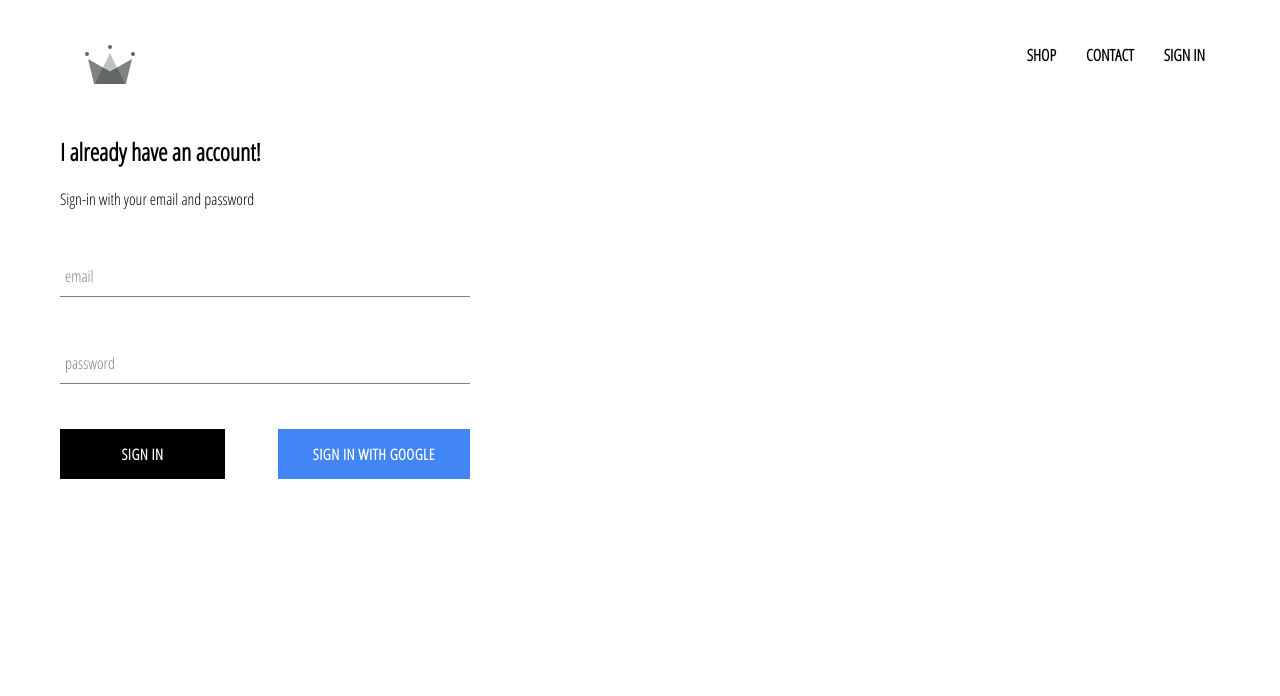
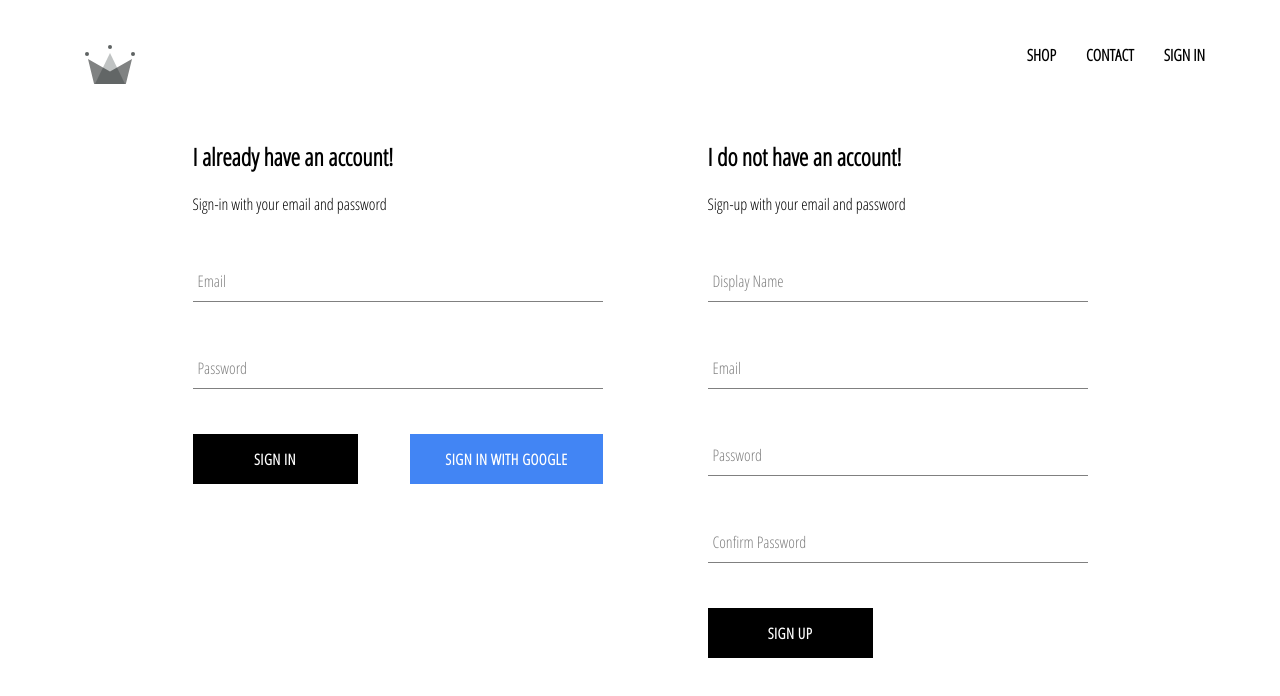
Before and after one commit to fabiowood/virtual-store-app-project, a React (Create React App) app: page /sign-in in a window 1280 px wide. Shown: the top 696 px of the page. Built offline with nearby package versions, Linux system fonts and the light colour scheme; no server answers.

Commit message:
Finished SignIn and SignUp components, with the email and password login method

```diff
--- a/src/App.js
+++ b/src/App.js
@@ -8,7 +8,7 @@
 import ShopPage from './pages/shop-page/shop-page.component';
 import Header from './components/header/header.component';
 import SignInSignUpPage from './pages/sign-in-and-sign-up/sign-in-and-sign-up.component';
-import { auth } from './firebase/firebase.utilities';
+import { auth, createUserProfileDocument } from './firebase/firebase.utilities';
 
 class App extends Component {
   constructor(){
@@ -27,10 +27,25 @@
   unsubscribeFromAuth = null;
 
   componentDidMount() {
-    this.unsubscribeFromAuth = auth.onAuthStateChanged(user => {
-      this.setState({
-        currentUser: user,
-      })
+    this.unsubscribeFromAuth = auth.onAuthStateChanged( async userAuth => {
+      if(userAuth) {
+
+        // if the user is authenticated, then we find the document reference object, and then the snapshot. However, to access the user properties, we need to call the .data() method and combine it to the user id. By then, it will be possible to confirm to the application that the user is actually logged in, because now we are storing the user object in our application.
+
+        const userRef = await createUserProfileDocument(userAuth);
+        userRef.onSnapshot(snapshot => {
+          this.setState({
+            currentUser: {
+              id: snapshot.id,
+              ...snapshot.data()
+            }
+          }, () => console.log(this.state))
+        })
+      } else {
+        this.setState({
+          currentUser: userAuth
+        }, () => console.log(this.state))
+      }
     })
   }
 
--- a/src/components/header/header.component.jsx
+++ b/src/components/header/header.component.jsx
@@ -3,6 +3,10 @@
 import { ReactComponent as Logo } from "../../assets/crown.svg";
 import "./header.styles.scss";
 import { auth } from '../../firebase/firebase.utilities';
+
+ // We are receiving the current user to define what to display inside the header. If the user is logged, we should display a sign-out option. Ohterwise, we will display a sign-in option.
+
+ // For that, we need to import the auth() method from Firebase.
 
 // The signOut() is a method provided by Firebase.
 
@@ -12,7 +16,7 @@
       <Link to="/" className="logo-container" alt="shop logo">
         <Logo className='logo' />
       </Link>
-      <navbar className='options'>
+      <nav className='options'>
         <Link to='/shop' className='option'>
           SHOP
         </Link>
@@ -28,7 +32,7 @@
             SIGN IN
             </Link>)
         }
-      </navbar>
+      </nav>
     </header>
   );
 };
--- a/src/components/sign-in/sign-in.component.jsx
+++ b/src/components/sign-in/sign-in.component.jsx
@@ -5,7 +5,7 @@
 
 import FormInput from '../form-input/form-input.component';
 import CustomButton from '../custom-button/custom-button.component';
-import { signInWithGoogle } from '../../firebase/firebase.utilities';
+import { auth, signInWithGoogle } from '../../firebase/firebase.utilities';
 
 class SignIn extends Component {
   constructor(props) {
@@ -16,12 +16,25 @@
     };
   }
 
-  handleSubmit = event => {
+  // It is necessary to change our handler to 'async', because we will use a method from Firebase, and this is an assyncronous operation (we are calling the Firebase API).
+
+  handleSubmit = async event => {
     event.preventDefault();
-    this.setState({
-      email: "",
-      password: ""
-    });
+    const { email, password } = this.state;
+
+    try {
+
+        // We need to use a specific auth method to tell the application that we are signing-in with e-mail and password. The sintax is precisely as described below:
+
+        await auth.signInWithEmailAndPassword(email, password);
+        this.setState({
+          email: '',
+          password: '',
+        })
+      }
+      catch(error) {
+        console.log(error);
+      }
   };
 
   handleChange = event => {
@@ -42,14 +55,16 @@
             value={this.state.email}
             required
             handleChange={this.handleChange}
-            label='email'
+            name='email'
+            label='Email'
           />
           <FormInput
             type="password"
             value={this.state.password}
             required
             handleChange={this.handleChange}
-            label='password'
+            name='password'
+            label='Password'
           />
           <div className='buttons'>
             <CustomButton type="submit" >SIGN IN</CustomButton>
--- /dev/null
+++ b/src/components/sign-up/sign-up.component.jsx
@@ -0,0 +1,103 @@
+import React, { Component } from "react";
+import "./sign-up.styles.scss";
+
+//Components Dependencies
+
+import FormInput from '../form-input/form-input.component';
+import CustomButton from '../custom-button/custom-button.component';
+import { auth, createUserProfileDocument } from '../../firebase/firebase.utilities';
+
+class SignUp extends Component {
+  constructor() {
+    super();
+    this.state = {
+      displayName: '',
+      email: '',
+      password: '',
+      confirmPassword: '',
+    };
+  }
+
+  // It is necessary to change our handler to 'async', because we will use a method from Firebase, and this is an assyncronous operation (we are calling the Firebase API).
+
+  handleSubmit = async event => {
+    event.preventDefault();
+    const { displayName, email, password, confirmPassword } = this.state;
+    if(password !== confirmPassword) {
+      alert("Password don't match. Try again");
+      return;
+    }
+
+    try {
+
+        // We need to use a specific auth method to tell the application that we will have to create a new user. The sintax is precisely as described below:
+
+        const { user } = await auth.createUserWithEmailAndPassword(email, password);
+        await createUserProfileDocument(user, { displayName } )
+        this.setState({
+          displayName: '',
+          email: '',
+          password: '',
+          confirmPassword: '',
+        })
+      }
+      catch(error) {
+        console.log(error);
+      }
+   };
+
+  handleChange = event => {
+    const { name, value } = event.target;
+    this.setState({
+      [name]: value
+    });
+  };
+
+  render() {
+    return (
+      <article className="sign-up">
+        <h2>I do not have an account!</h2>
+        <span>Sign-up with your email and password</span>
+        <form className='sign-up-form' onSubmit={this.handleSubmit}>
+          <FormInput
+            type="text"
+            value={this.state.displayName}
+            required
+            handleChange={this.handleChange}
+            name='displayName'
+            label='Display Name'
+          />
+          <FormInput
+            type="email"
+            value={this.state.email}
+            required
+            handleChange={this.handleChange}
+            name='email'
+            label='Email'
+          />
+          <FormInput
+            type="password"
+            value={this.state.password}
+            required
+            handleChange={this.handleChange}
+            name='password'
+            label='Password'
+          />
+          <FormInput
+            type="password"
+            value={this.state.confirmPassword}
+            required
+            handleChange={this.handleChange}
+            name='confirmPassword'
+            label='Confirm Password'
+          />
+          <div className='buttons'>
+            <CustomButton type="submit" >SIGN UP</CustomButton>
+          </div>
+        </form>
+      </article>
+    )
+  }
+}
+
+export default SignUp;
--- /dev/null
+++ b/src/components/sign-up/sign-up.styles.scss
@@ -0,0 +1,12 @@
+.sign-up {
+  display: flex;
+  flex-direction: column;
+  width: 380px;
+  height: 100%;
+
+
+
+  .title {
+    margin: 10px 0;
+  }
+}
--- a/src/firebase/firebase.utilities.js
+++ b/src/firebase/firebase.utilities.js
@@ -4,7 +4,7 @@
 import 'firebase/firestore';
 import 'firebase/auth';
 
-// This variable contains the exclusive object generated by Firebase for our project. We have to copy the object and paste here.
+// This variable contains the exclusive object generated by Firebase for our project. We have to copy the object and paste here. There is an API Key inside this object.
 
 const config = {
   apiKey: "AIzaSyCoNjZVMVAPZeHpirLllqd6K-L7PsShr4c",
@@ -17,6 +17,41 @@
   measurementId: "G-8B3MXMQG3X"
 }
 
+// Configure the database to storage our users in the application => it is importante to know that we can have a document reference object or a snapshot object from a collection of users, for example. The first is always generated, no matter if the user exists or not in our database. With that document in hands, we can access the CRUD methods, including the .get(), to retrieve data, which will return us a snapshot of the user inside the database.
+
+// At this moment, we will finally have access to the user data, whether they exist or not in the database. If the user does not exists, the document snapshot "exists" property will return "false".
+
+// This will be a function to get the user Auth Object and then storage it in our firestore database. Ps: the "uid" is a string dinamically generated by firebase at each user's creation.
+
+export const createUserProfileDocument = async (userAuth, additionalData) => {
+  if(!userAuth) return;
+  const userRef = firestore.doc(`users/${userAuth.uid}`);
+  console.log(userRef);
+  const snapshot = await userRef.get();
+  console.log(snapshot);
+
+  // if the 'exists' property is false, then we will create a new user object into our database, using the documentReference Object. To create this new user, we need to choose the docReference properties that we want to be stored. In our case: displayName and email.
+
+  if (!snapshot.exists) {
+    const {
+      displayName,
+      email
+    } = userAuth;
+    const createdAt = new Date();
+    try {
+      await userRef.set({
+        displayName,
+        email,
+        createdAt,
+        ...additionalData
+      })
+    } catch (error) {
+      console.log('error creating the user', error.message);
+    }
+  }
+  return userRef;
+}
+
 firebase.initializeApp(config);
 
 // Various Configurations => we need to have access to the methods from the auth and the firestore libraries.
@@ -24,10 +59,12 @@
 export const auth = firebase.auth();
 export const firestore = firebase.firestore();
 
-// Access to Google Provider, as well as config a message to display whenever we use the Google Sign-In => it is a popup, to select a Google Account (Gmail)
+// Access to Google Provider, as well as config a message to display whenever we use the Google Sign-In => it is a popup, to select a Google Account (Gmail).
 
 const provider = new firebase.auth.GoogleAuthProvider();
-provider.setCustomParameters({ prompt: 'select_account' })
+provider.setCustomParameters({
+  prompt: 'select_account'
+})
 
 // Export method signInWithGoogle
 
--- a/src/pages/sign-in-and-sign-up/sign-in-and-sign-up.component.jsx
+++ b/src/pages/sign-in-and-sign-up/sign-in-and-sign-up.component.jsx
@@ -4,11 +4,14 @@
 // Components Dependencies
 
 import SignIn from '../../components/sign-in/sign-in.component';
+import SignUp from '../../components/sign-up/sign-up.component';
+
 
 const SignInSignUpPage = () => {
     return(
       <section className='sign-in-and-sign-up'>
         <SignIn />
+        <SignUp />
       </section>
     )
 }
--- a/src/pages/sign-in-and-sign-up/sign-in-and-sign-up.styles.scss
+++ b/src/pages/sign-in-and-sign-up/sign-in-and-sign-up.styles.scss
@@ -0,0 +1,6 @@
+.sign-in-and-sign-up {
+  display: flex;
+  justify-content: space-around;
+  width: 1000px;
+  margin: 30px auto;
+}
```
